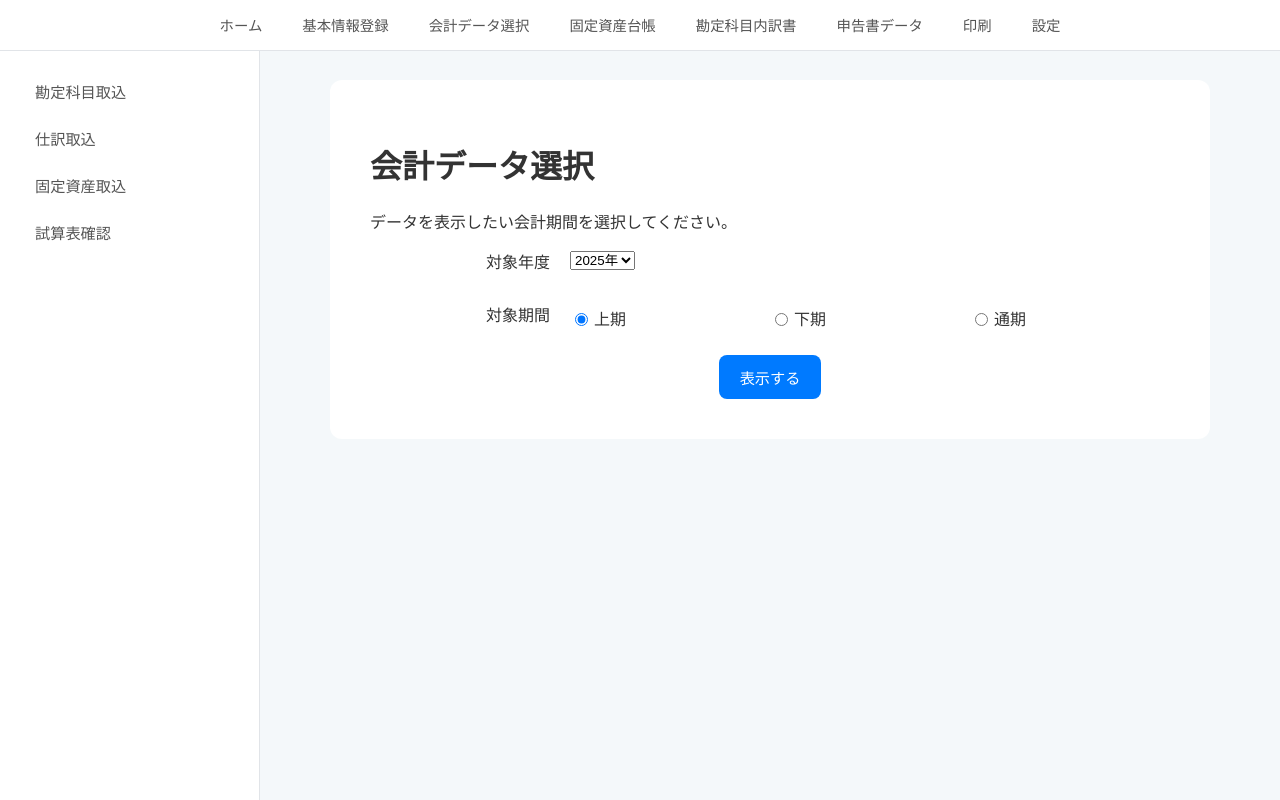
After one commit to h-shimamon/small_business_tax_app, a Flask app: page /company/select_accounting in a window 1280 px wide. The commit adds this page. Run offline with Flask 3, Linux system fonts and the light colour scheme.

Commit message:
会計データ選択追加

```diff
--- a/app/company/forms.py
+++ b/app/company/forms.py
@@ -31,6 +31,24 @@ class OfficeForm(FlaskForm):
     employee_count = IntegerField('従業者数', validators=[Optional()])
     office_count = IntegerField('事業所数', validators=[Optional()])
     submit = SubmitField('保存する')
+
+class AccountingSelectionForm(FlaskForm):
+    """会計データ選択用のフォーム"""
+    accounting_year = SelectField(
+        '対象年度',
+        choices=[('2025', '2025年'), ('2024', '2024年'), ('2023', '2023年')],
+        validators=[DataRequired(message="年度を選択してください。")]
+    )
+    accounting_period = RadioField(
+        '対象期間',
+        choices=[
+            ('first_half', '上期'),
+            ('second_half', '下期'),
+            ('full_year', '通期')
+        ],
+        default='first_half',
+        validators=[DataRequired(message="期間を選択してください。")]
+    )
 
 class DeclarationForm(FlaskForm):
     """申告情報を登録・編集するためのフォーム"""
--- a/app/company/routes.py
+++ b/app/company/routes.py
@@ -3,7 +3,8 @@
 from flask import render_template, request, redirect, url_for, Blueprint, flash
 from datetime import datetime
 from app.company.models import Company, Employee, Office
-from app.company.forms import EmployeeForm, DeclarationForm, OfficeForm
+# ▼▼▼▼▼ AccountingSelectionForm をインポートリストに追加 ▼▼▼▼▼
+from app.company.forms import EmployeeForm, DeclarationForm, OfficeForm, AccountingSelectionForm
 from app import db
 
 # Blueprintを定義。このファイル内のルートは全て /company が先頭に付く
@@ -94,7 +95,6 @@ def register_employee():
 @company_bp.route('/employee/edit/<int:employee_id>', methods=['GET', 'POST'])
 def edit_employee(employee_id):
     """従業員情報の編集"""
-    # 既存のチェック処理はそのまま
     if not Company.query.first():
         flash('先に会社の基本情報を登録してください。', 'error')
         return redirect(url_for('company.show'))
@@ -102,17 +102,12 @@ def edit_employee(employee_id):
     employee = Employee.query.get_or_404(employee_id)
     form = EmployeeForm(obj=employee)
 
-    # ▼▼▼▼▼ ここからが修正の核心部です ▼▼▼▼▼
-    # 画面表示時(GETリクエスト)に、DBから読み込んだ日付データが
-    # 文字列だった場合、日付オブジェクトに変換します。
-    # これによりテンプレートでの 'strftime' エラーを防ぎます。
     if request.method == 'GET' and employee.joined_date:
         if isinstance(employee.joined_date, str):
             try:
                 form.joined_date.data = datetime.strptime(employee.joined_date, '%Y-%m-%d').date()
             except ValueError:
-                form.joined_date.data = None # 念のため変換失敗時も考慮
-    # ▲▲▲▲▲ ここまでが修正の核心部です ▲▲▲▲▲
+                form.joined_date.data = None
 
     if form.validate_on_submit():
         form.populate_obj(employee)
@@ -121,6 +116,7 @@ def edit_employee(employee_id):
         return redirect(url_for('company.employees'))
 
     return render_template('company/edit_employee.html', form=form, employee_id=employee.id)
+
 @company_bp.route('/employee/delete/<int:employee_id>', methods=['POST'])
 def delete_employee(employee_id):
     """従業員の削除"""
@@ -146,31 +142,25 @@ def declaration():
         flash('会社情報が未登録のため、開発用の仮画面を表示しています。入力内容は保存されません。', 'warning')
         return render_template('company/declaration_form.html', form=form)
 
-    # GETリクエストの場合、DBオブジェクトからフォームを生成
     if request.method == 'GET':
         form = DeclarationForm(obj=company)
-        # DBから読み込んだ日付データが文字列の場合、日付オブジェクトに変換する
         if company.accounting_period_start and isinstance(company.accounting_period_start, str):
             try:
                 form.accounting_period_start.data = datetime.strptime(company.accounting_period_start, '%Y-%m-%d').date()
             except ValueError:
-                form.accounting_period_start.data = None # 変換失敗時はNone
+                form.accounting_period_start.data = None
 
         if company.accounting_period_end and isinstance(company.accounting_period_end, str):
             try:
                 form.accounting_period_end.data = datetime.strptime(company.accounting_period_end, '%Y-%m-%d').date()
             except ValueError:
-                form.accounting_period_end.data = None # 変換失敗時はNone
+                form.accounting_period_end.data = None
 
-        # ▼▼▼▼▼ 新しく追加した修正箇所です ▼▼▼▼▼
         if company.closing_date and isinstance(company.closing_date, str):
             try:
                 form.closing_date.data = datetime.strptime(company.closing_date, '%Y-%m-%d').date()
             except ValueError:
-                form.closing_date.data = None # 変換失敗時はNone
-        # ▲▲▲▲▲ 新しく追加した修正箇所です ▲▲▲▲▲
-
-    # POSTリクエストの場合、フォームデータからフォームを生成
+                form.closing_date.data = None
     else:
         form = DeclarationForm(request.form)
 
@@ -180,11 +170,26 @@ def declaration():
         flash('申告情報を更新しました。', 'success')
         return redirect(url_for('company.declaration'))
 
-    # フォームを表示（GET時、またはPOSTでバリデーションエラー時）
     return render_template('company/declaration_form.html', form=form)
 
+
+# ▼▼▼▼▼ この関数をまるごと追加しました ▼▼▼▼▼
+@company_bp.route('/select_accounting', methods=['GET', 'POST'])
+def select_accounting():
+    """会計データ選択画面を表示し、選択されたデータを処理する。"""
+    form = AccountingSelectionForm(request.form)
+
+    if form.validate_on_submit():
+        year = form.accounting_year.data
+        period = form.accounting_period.data
+
+        flash(f'選択されたデータ：{year}年 {dict(form.accounting_period.choices).get(period)}', 'success')
+
+    return render_template('company/select_accounting.html', form=form)
+# ▲▲▲▲▲ ここまで追加 ▲▲▲▲▲
+
+
 # --- 事業所 (Office) 関連 ---
-
 @company_bp.route('/offices')
 def office_list():
     """事業所の一覧ページ"""
--- /dev/null
+++ b/app/static/css/select_accounting.css
@@ -0,0 +1,17 @@
+/* app/static/css/select_accounting.css */
+
+.radio-group {
+  display: flex;
+  gap: 20px; /* 各ラジオボタンの間隔 */
+  margin-top: 8px;
+}
+
+.radio-label {
+  display: flex;
+  align-items: center;
+  cursor: pointer;
+}
+
+.radio-label input[type="radio"] {
+  margin-right: 6px;
+}
--- a/app/templates/base.html
+++ b/app/templates/base.html
@@ -20,8 +20,10 @@
     <header class="global-header">
         <nav class="global-nav">
             <a href="#" class="nav-item">ホーム</a>
-            <a href="{{ url_for('company.show') }}" class="nav-item active">基本情報登録</a>
-            <a href="#" class="nav-item">会計データ選択</a>
+            <a href="{{ url_for('company.show') }}" class="nav-item">基本情報登録</a>
+            {# ▼▼▼▼▼ ここを修正しました ▼▼▼▼▼ #}
+            <a href="{{ url_for('company.select_accounting') }}" class="nav-item">会計データ選択</a>
+            {# ▲▲▲▲▲ ここを修正しました ▲▲▲▲▲ #}
             <a href="#" class="nav-item">固定資産台帳</a>
             <a href="#" class="nav-item">勘定科目内訳書</a>
             <a href="#" class="nav-item">申告書データ</a>
@@ -40,6 +42,15 @@
 
         <!-- メインコンテンツエリア -->
         <main class="main-content">
+             {% with messages = get_flashed_messages(with_categories=true) %}
+                {% if messages %}
+                    <div class="flash-messages">
+                    {% for category, message in messages %}
+                        <div class="alert alert-{{ category }}">{{ message }}</div>
+                    {% endfor %}
+                    </div>
+                {% endif %}
+            {% endwith %}
             {% block content %}{# 各ページでこのブロックを上書きする #}{% endblock %}
         </main>
     </div>
--- /dev/null
+++ b/app/templates/company/select_accounting.html
@@ -0,0 +1,67 @@
+{# app/templates/company/select_accounting.html #}
+{% extends "base.html" %}
+
+{% block title %}会計データ選択{% endblock %}
+
+{% block head %}
+  {{ super() }}
+  <link rel="stylesheet" href="{{ url_for('static', filename='css/select_accounting.css') }}">
+{% endblock %}
+
+{# ▼▼▼▼▼ サイドバーのブロックを指示通りに修正しました ▼▼▼▼▼ #}
+{% block sidebar %}
+  <a href="#" class="local-nav-item">勘定科目取込</a>
+  <a href="#" class="local-nav-item">仕訳取込</a>
+  <a href="#" class="local-nav-item">固定資産取込</a>
+  <a href="#" class="local-nav-item">試算表確認</a>
+{% endblock %}
+
+{# ▼▼▼▼▼ コンテンツブロックは変更ありません ▼▼▼▼▼ #}
+{% block content %}
+<div class="form-container">
+  <h1>会計データ選択</h1>
+  <p class="form-description">データを表示したい会計期間を選択してください。</p>
+
+  <form action="{{ url_for('company.select_accounting') }}" method="POST" novalidate>
+    {{ form.csrf_token }}
+
+    <div class="form-group">
+      {{ form.accounting_year.label }}
+      {% if form.accounting_year.errors %}
+          {{ form.accounting_year(class="form-control is-invalid") }}
+          <div class="invalid-feedback">
+              {% for error in form.accounting_year.errors %}
+                  <span>{{ error }}</span>
+              {% endfor %}
+          </div>
+      {% else %}
+          {{ form.accounting_year(class="form-control") }}
+      {% endif %}
+    </div>
+
+    <div class="form-group">
+      {{ form.accounting_period.label }}
+      {% if form.accounting_period.errors %}
+          <div class="is-invalid"></div>
+          <div class="invalid-feedback">
+              {% for error in form.accounting_period.errors %}
+                  <span>{{ error }}</span>
+              {% endfor %}
+          </div>
+      {% endif %}
+      <div class="radio-group">
+          {% for subfield in form.accounting_period %}
+          <label class="radio-label">
+              {{ subfield }}
+              <span>{{ subfield.label.text }}</span>
+          </label>
+          {% endfor %}
+      </div>
+    </div>
+
+    <div class="form-actions">
+      <button type="submit" class="button-primary">表示する</button>
+    </div>
+  </form>
+</div>
+{% endblock %}
```
